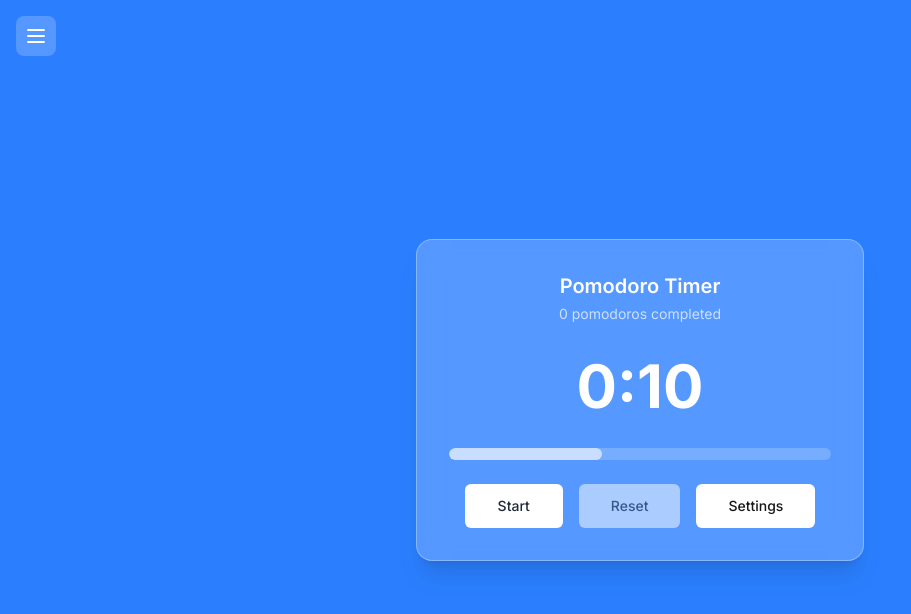
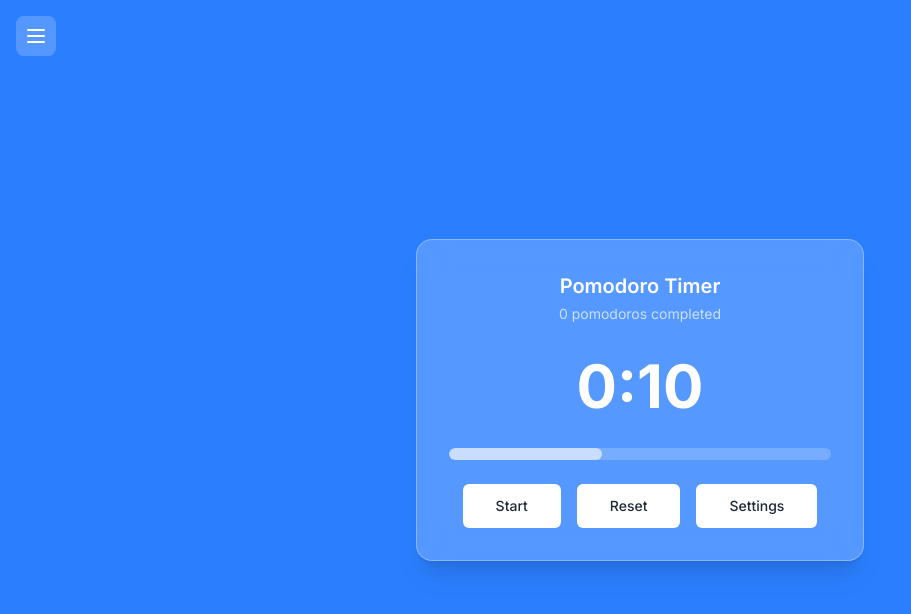
Before and after one commit to Snipe-ctrl/level-up-focus, a Next.js app: page / in a window 1280 px wide. Shown: the top 614 px of the page, without its empty margins (0-911 px from the left). Built offline with nearby package versions, Linux system fonts and the light colour scheme; no server answers.

Commit message:
feat(timer): reset button is functional

```diff
--- a/src/components/timer.js
+++ b/src/components/timer.js
@@ -23,15 +23,27 @@ export default function Timer() {
         if (!isRunning || timeLeft <= 0) return;
 
         const timer = setInterval(() => {
-            setTimeLeft((prevTime) => (prevTime > 0 ? prevTime - 1 : 0));
+            setTimeLeft((prevTime) => {
+                if (prevTime > 1) {
+                    return prevTime - 1;
+                } else {
+                    setIsRunning(false);
+                    return 0;
+                }
+            });
         }, 1000);
 
         return () => clearInterval(timer);
     }, [isRunning, timeLeft]);
 
-    const handleStartPause= () => {
+    const handleStartPause = () => {
         setIsRunning(!isRunning);
       };
+
+    const handleReset = () => {
+        setTimeLeft(10);
+        setIsRunning(false);
+    };
 
     return (
         <div className="flex items-center justify-center h-screen bg-blue-500">
@@ -48,12 +60,11 @@ export default function Timer() {
                     </div>
                     <div className="flex justify-center gap-4 mt-6">
                         <Button
-                            className="bg-white hover:bg-white/90 text-gray-800 border border-white/50"
                             onClick={handleStartPause}
                         >
                             {!isRunning ? 'Start' : 'Pause'}
                         </Button>
-                        <Button disabled={true}>Reset</Button>
+                        <Button onClick={handleReset}>Reset</Button>
                         <Button>Settings</Button>
                     </div>
                 </div>
--- a/src/components/ui/button.js
+++ b/src/components/ui/button.js
@@ -15,7 +15,7 @@ const Button = ({
     disabled:pointer-events-none disabled:opacity-50`;
 
     const variants = {
-        primary: "bg-white"
+        primary: "bg-white hover:bg-white/90 text-gray-800 border border-white/50"
     };
 
     const sizes = {
```
